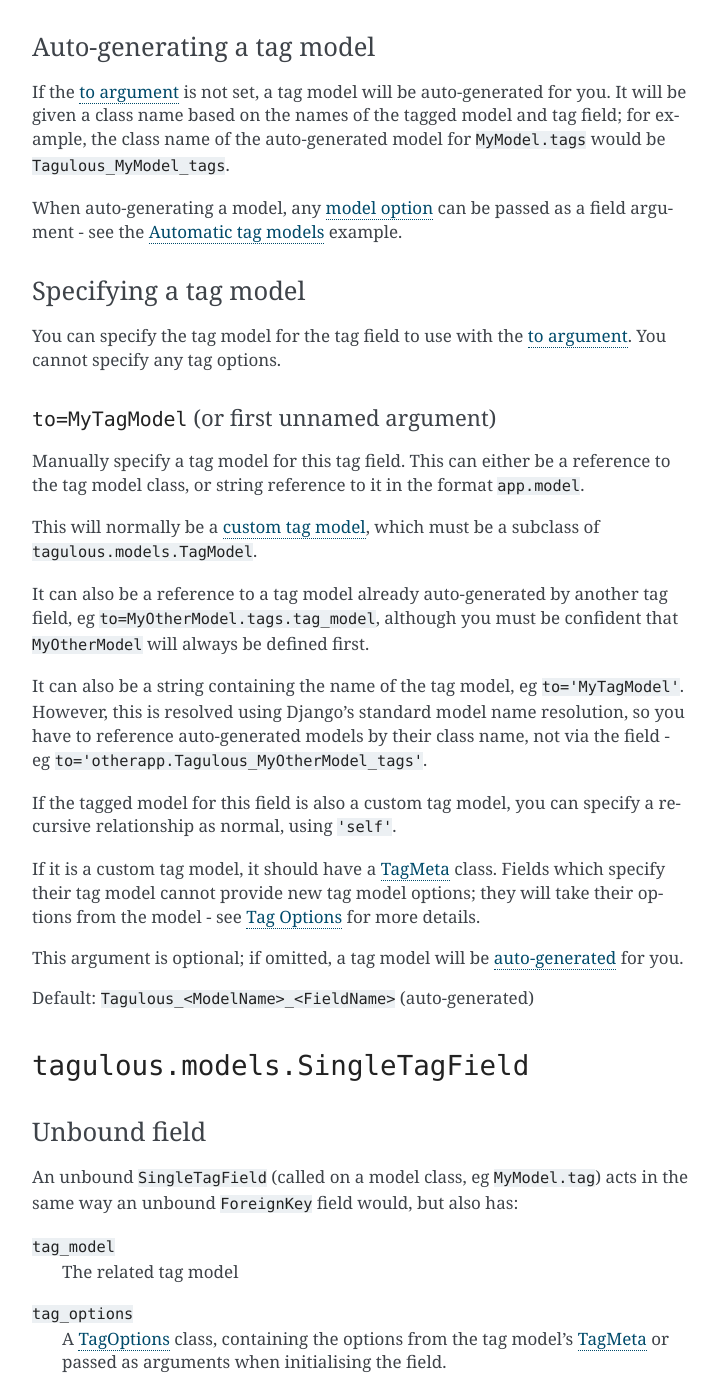
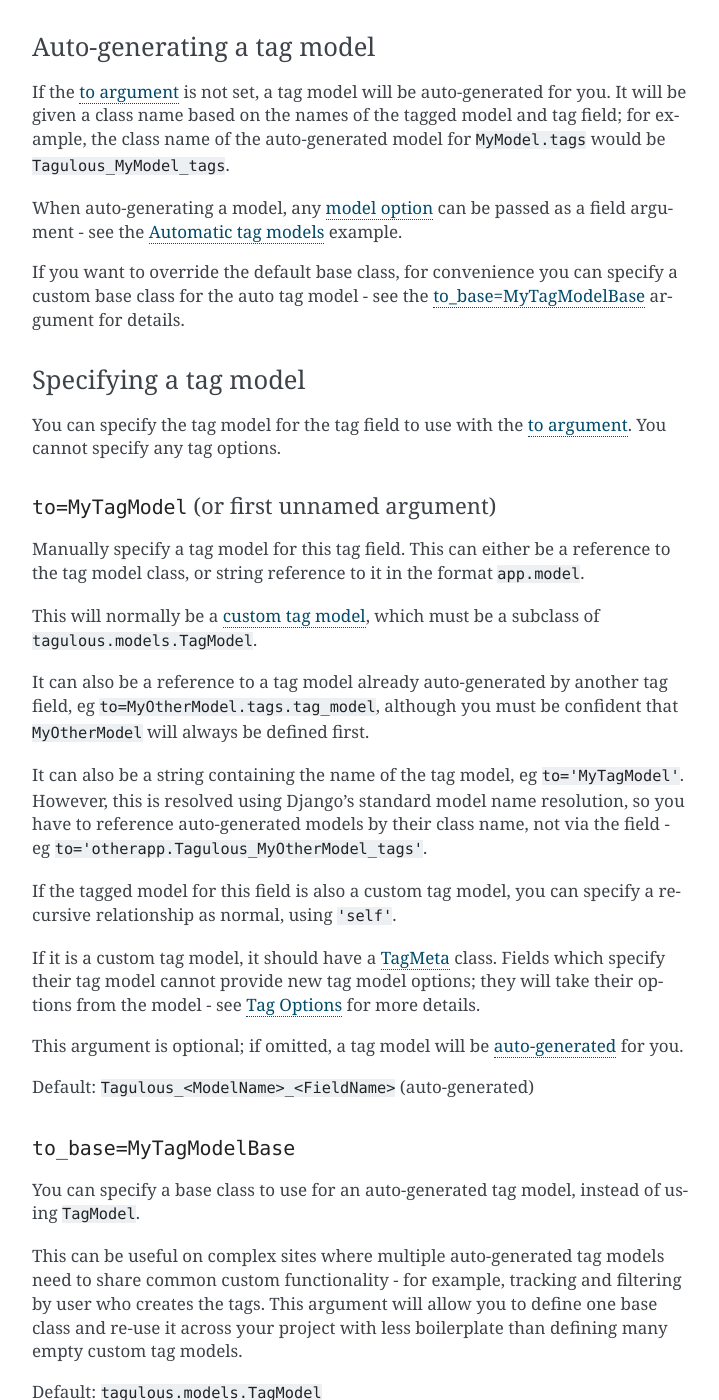
Before and after one commit to radiac/django-tagulous, a Sphinx documentation site: the page built from docs/models/fields.rst, in a window 1280 px wide and 1400 px high, scrolled down 989 px. Shown: the whole window, without its empty margins (388-1107 px from the left). Built offline with Sphinx 7.4.7, drawn with Linux system fonts in a browser that asks for light colours; some of the changed text lies outside the part shown.

Commit message:
Added to_base support

```diff
--- a/docs/models/fields.rst
+++ b/docs/models/fields.rst
@@ -59,6 +59,10 @@ auto-generated model for ``MyModel.tags`` would be ``Tagulous_MyModel_tags``.
 When auto-generating a model, any :ref:`model option <model_options>` can be
 passed as a field argument - see the :ref:`example_auto_tagmodel` example.
 
+If you want to override the default base class, for convenience you can specify
+a custom base class for the auto tag model - see the :ref:`argument_to_base`
+argument for details.
+
 
 .. _field_explicit_model:
 
@@ -73,6 +77,7 @@ You can specify the tag model for the tag field to use with the
 
 ``to=MyTagModel`` (or first unnamed argument)
 ~~~~~~~~~~~~~~~~~~~~~~~~~~~~~~~~~~~~~~~~~~~~~
+
 Manually specify a tag model for this tag field. This can either be a
 reference to the tag model class, or string reference to it in the format
 ``app.model``.
@@ -101,6 +106,23 @@ This argument is optional; if omitted, a tag model will be
 :ref:`auto-generated <field_auto_model>` for you.
 
 Default: ``Tagulous_<ModelName>_<FieldName>`` (auto-generated)
+
+
+.. _argument_to_base:
+
+``to_base=MyTagModelBase``
+~~~~~~~~~~~~~~~~~~~~~~~~~~
+
+You can specify a base class to use for an auto-generated tag model, instead of
+using ``TagModel``.
+
+This can be useful on complex sites where multiple auto-generated tag models
+need to share common custom functionality - for example, tracking and filtering
+by user who creates the tags. This argument will allow you to define one base
+class and re-use it across your project with less boilerplate than defining
+many empty custom tag models.
+
+Default: ``tagulous.models.TagModel``
 
 
 .. _model_singletagfield:
```
Also changed, not shown: docs/upgrading.rst (+7 -0 lines), 3 other files.
